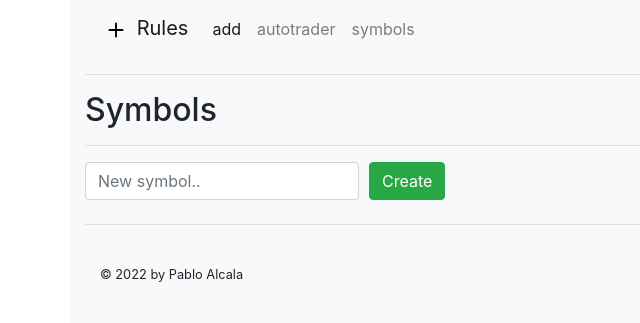
After one commit to pabalca/ruler, a Flask app: page /symbol in a window 1280 px wide. The commit adds this page. Shown: the top 323 px of the page, without its empty margins (0-640 px from the left). Run offline with Flask 2, Linux system fonts and the light colour scheme; data that the repository does not hold is empty; some libraries are stand-ins or nearby versions.

Commit message:
add Symbol model

```diff
--- a/ruler/forms.py
+++ b/ruler/forms.py
@@ -16,6 +16,11 @@ class AutoTraderForm(FlaskForm):
     submit = SubmitField("Create")
 
 
+class SymbolForm(FlaskForm):
+    name = StringField("Symbol", validators=[DataRequired()])
+    submit = SubmitField("Create")
+
+
 class SearchForm(FlaskForm):
     search = StringField("Search")
     submit = SubmitField("Submit")
--- a/ruler/templates/base.html
+++ b/ruler/templates/base.html
@@ -23,6 +23,9 @@
             <li class="nav-item">
                 <a class="nav-link" href="{{ url_for('autotrader') }}">autotrader</a>
             </li>
+            <li class="nav-item">
+                <a class="nav-link" href="{{ url_for('symbol') }}">symbols</a>
+            </li>
         </ul>
     </div>
 </nav>
--- /dev/null
+++ b/ruler/templates/symbol.html
@@ -0,0 +1,30 @@
+{% extends 'base.html' %}
+
+{% block title %}New Autotrader{% endblock %}
+
+{% block content %}
+
+<h2>Symbols</h2>
+<hr>
+<form action="{{ url_for('symbol') }}" method="post">
+  {{ form.hidden_tag() }}
+  <div class="form-row align-items-center">
+    <div class="col-auto">{{ form['name'](class='form-control mb-2', placeholder="New symbol..") }}</div>
+    <div class="col-auto">{{ form['submit'](class='btn btn-success mb-2') }}</div>
+  </div>
+</form>
+
+<hr>
+
+<div class="list-group">
+  {% for symbol in symbols %}
+  <a href="#" class="list-group-item list-group-item-action flex-column align-items-start">
+    <div class="d-flex w-100 justify-content-between">
+      <h5 class="mb-1">{{ symbol.name }}</h5>
+      <small>{{ symbol.created_at }}</small>
+    </div>
+    <small>{{ symbol.id }}</small>
+  {% endfor %}
+  </a>
+</div>
+{% endblock %}
--- a/ruler/views.py
+++ b/ruler/views.py
@@ -2,8 +2,8 @@ from flask import abort, flash, redirect, render_template, session, url_for, req
 from sqlalchemy import or_
 
 from ruler import app
-from ruler.models import User, Rule, AutoTrader, db
-from ruler.forms import RuleForm, AutoTraderForm, SearchForm
+from ruler.models import User, Rule, AutoTrader, Symbol, db
+from ruler.forms import RuleForm, AutoTraderForm, SymbolForm, SearchForm
 import json
 
 
@@ -64,3 +64,17 @@ def autotrader():
         flash(f"Your autotrader <{a.id}> is saved.")
         return redirect(url_for("autotrader"))
     return render_template("autotrader.html", form=form, autotraders=autotraders)
+
+
+@app.route("/symbol", methods=["GET", "POST"])
+def symbol():
+    form = SymbolForm()
+    symbols = Symbol.query.order_by(Symbol.created_at.desc())
+    if form.validate_on_submit():
+        name = form.name.data
+        s = Symbol(name=name, price=0.)
+        db.session.add(s)
+        db.session.commit()
+        flash(f"Your symbol <{s.id}> is saved.")
+        return redirect(url_for("symbol"))
+    return render_template("symbol.html", form=form, symbols=symbols)
```
Also changed, not shown: ruler/models.py (+10 -0 lines), 1 other file.
